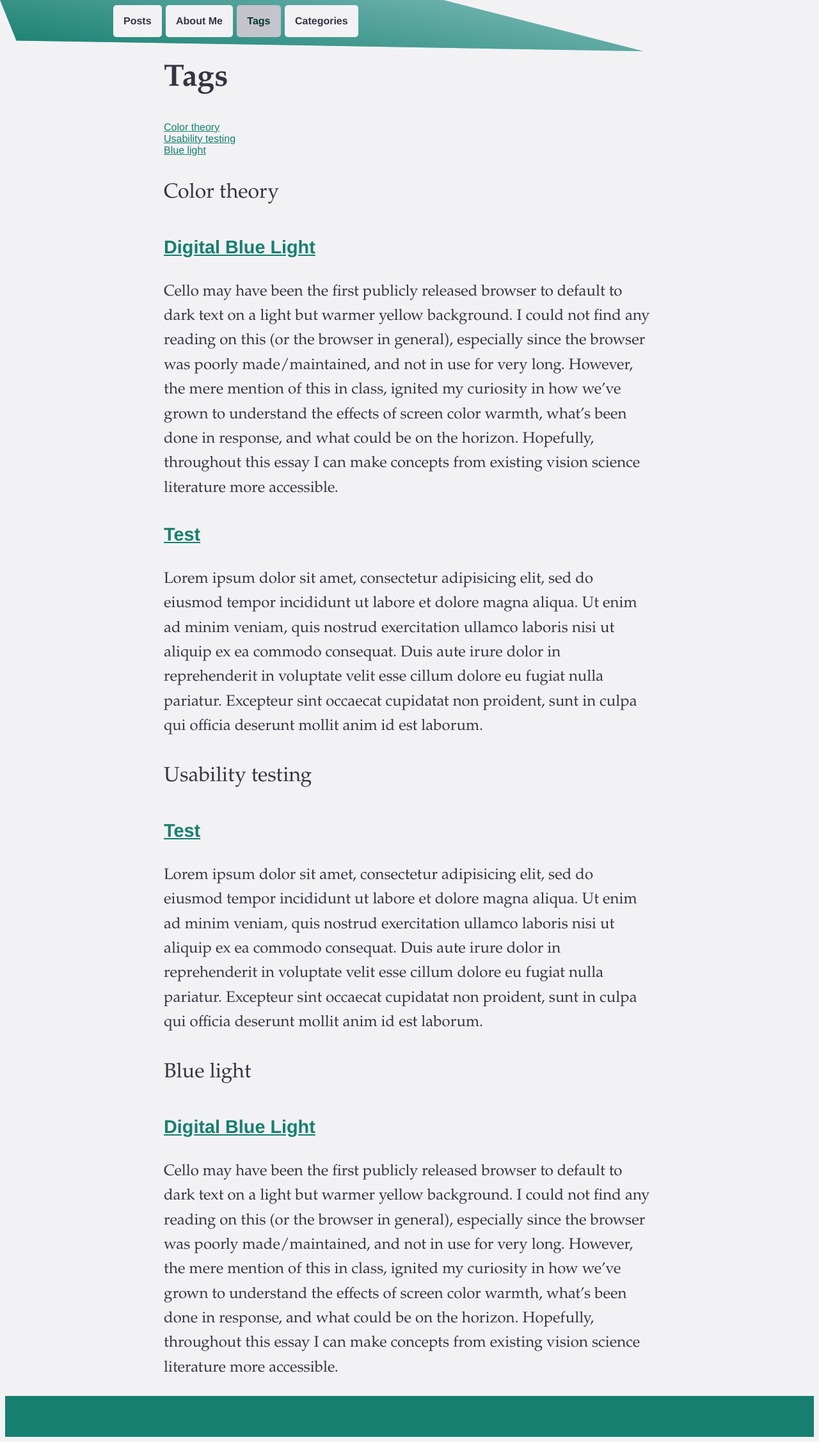
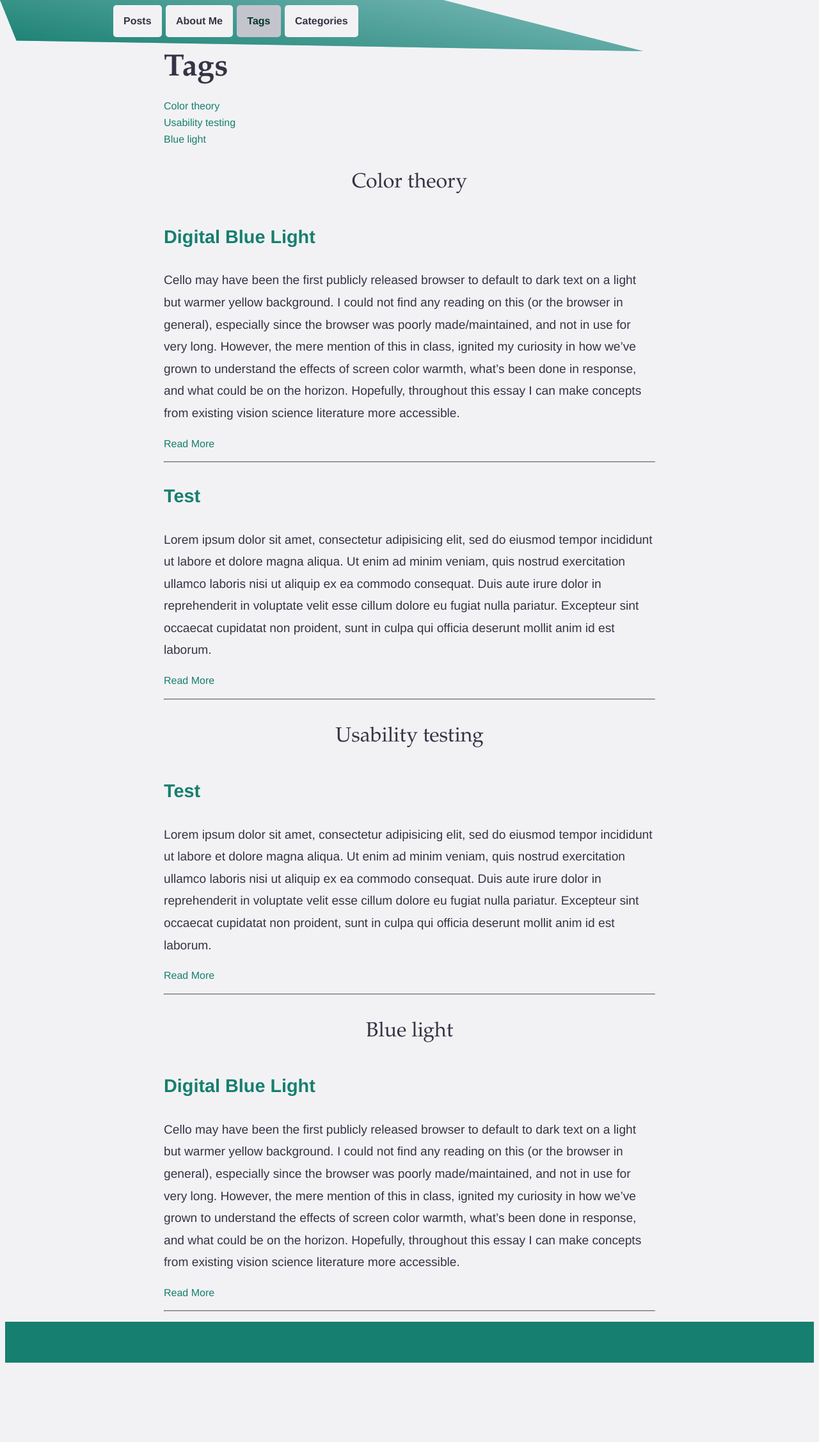
Before and after one commit to b7s9/personal-blog-jekyll, a Jekyll site: the page built from tags.html, in a window 1280 px wide. Shown: the whole page at 64% size. Built offline with Jekyll 4.4.1, drawn with Linux system fonts in a browser that asks for light colours; some web fonts are replaced; after the commit the page ends 2138 px from its top, so only the background shows below that.

Commit message:
💄 Improve visual language of page headings

```diff
--- a/_layouts/post.html
+++ b/_layouts/post.html
@@ -1,12 +1,12 @@
 ---
 layout: default
 ---
-<h1>{{ page.title }}</h1>
+<h1 class="post">{{ page.title }}</h1>
 <h4 class="date">{{ page.date | date_to_long_string: "ordinal" }}</h4>
 <ul class="tags" aria-label="Post tags">
     {% for tag in page.tags %}
         <li><a href="/tags.html#{{tag}}">{{tag | capitalize }}</a></li>
     {% endfor %}
 </ul>
-{% include share-btn.html %}
+<!-- {% include share-btn.html %} -->
 {{content}}
--- a/_sass/main.scss
+++ b/_sass/main.scss
@@ -5,16 +5,6 @@
 // --------------------------------------------------------
 // Layout
 // --------------------------------------------------------
-
-
-main {
-    margin: 0 auto;
-    max-width: 95%;
-
-    @media screen and (min-width: $mobile-max) {
-        max-width: $mobile-max;
-    }
-}
 
 nav {
     display: block;
@@ -66,6 +56,30 @@ nav {
     }
 }
 
+main {
+    margin: 0 auto;
+    max-width: 95%;
+
+    @media screen and (min-width: $mobile-max) {
+        max-width: $mobile-max;
+    }
+}
+
+ul.tags {
+
+    li {
+        margin: 0.5rem 0;
+    }
+}
+
+.post-preview {
+
+    a.cta {
+        display: block;
+        margin: 1rem 0;
+    }
+}
+
 footer {
     display: block;
     height: 4rem;
@@ -95,6 +109,15 @@ button {
     padding: 1rem;
 }
 
+hr {
+    border-width: 1px;
+    display: block;
+    margin-block-start: 0.5em;
+    margin-block-end: 0.5em;
+    margin-inline-start: auto;
+    margin-inline-end: auto;
+}
+
 div.share-post {
     text-align: center;
 
@@ -118,25 +141,37 @@ nav {
         text-decoration: none;
     }
 
-    a.current-page {
+    a:hover {
         text-decoration: none;
     }
+
+    // a.current-page {
+    //     text-decoration: none;
+    // }
 }
-
-
 
 h1{
     font-family: "Junicode", "Palatino", serif;
-    line-height: 1.4;
     font-size: 3rem;
     font-weight: 700;
+    line-height: 1.4;
+    margin: 0;
+    margin-block-start: 1rem;
+    margin-block-end: 0;
+    margin-inline-start: 0px;
+    margin-inline-end: 0px;
+}
+
+h1.post {
+    font-size: 2rem;
 }
 
 h2{
     font-family: "Junicode", "Palatino", serif;
-    line-height: 2;
     font-size: 2rem;
     font-weight: 400;
+    line-height: 2;
+    text-align: center;
 }
 
 h3{
@@ -145,23 +180,39 @@ h3{
     line-height: 1.6;
 }
 
+h4 {
+    display: inline-block;
+    margin-block-start: 0.75rem;
+    margin-block-end: 0.75rem;
+    margin-inline-start: 0px;
+    margin-inline-end: 0px;
+    font-weight: 600;
+}
+
 a {
-    text-decoration: underline;
+    text-decoration: none;
 }
 
 a:hover {
-    text-decoration: none;
+    text-decoration: underline;
 }
 
 section.intro p{
     font-family: "Junicode", "Palatino", serif;
-    font-size: 1.5rem;
+    font-size: 1.3rem;
     line-height: 1.6;
+}
+
+li.post-preview section.intro p{
+    font-family: "Source Sans Pro", Helvetica, Arial sans-serif;
+    font-size: 1.2rem;
+    line-height: 1.8;
+    overflow-wrap: break-word;
 }
 
 p{
     font-family: "Source Sans Pro", Helvetica, Arial sans-serif;
-    font-size: 1.2rem;
+    font-size: 1.1rem;
     line-height: 1.8;
     overflow-wrap: break-word;
 }
@@ -175,10 +226,10 @@ a.excerpt, a.excerpt + .cta {
 
 .posts {
     h3 a, a.cta {
-        text-decoration: underline;
+        text-decoration: none;
     }
     h3 a:hover, a.cta:hover {
-        text-decoration: none;
+        text-decoration: underline;
     }
 }
 
@@ -274,3 +325,7 @@ button {
     background-color: $primary-dark;
     color: $white;
 }
+
+hr{
+    border-color: $light-grey;
+}
--- a/assets/js/main.js
+++ b/assets/js/main.js
@@ -47,7 +47,7 @@
         };
 
         // shareBtn.addEventListener('click', copyPostLink);
-        shareBtn.addEventListener('touchup', copyPostLink);
+        shareBtn.addEventListener('touchend', copyPostLink);
         shareBtn.addEventListener('mouseup', copyPostLink);
     };
 
--- a/categories.html
+++ b/categories.html
@@ -17,9 +17,11 @@ title: Categories
         <h2 id="{{category[0] | lowercase}}">{{category[0] | capitalize }}</h2>
 
             {% for post in category[1] %}
-                <li>
+                <li class="post-preview">
                     <h3><a href="{{post.url}}">{{post.title}}</a></h3>
-                    <div class="excerpt" title="{{post.title}}">{{post.excerpt}}</div>
+                    <a href="{{post.url}}" class="excerpt" title="{{post.title}}">{{post.excerpt}}</a>
+                    {% include read-more-btn.html link=post.url %}
+                    <hr>
                 </li>
             {% endfor %}
     {% endfor %}
--- a/index.html
+++ b/index.html
@@ -15,10 +15,11 @@ title: Posts
     <!-- <h2>All Posts</h2> -->
     <ul>
         {% for post in site.posts %}
-            <li>
+            <li class="post-preview">
                 <h3><a href="{{post.url}}">{{post.title}}</a></h3>
                 <a href="{{post.url}}" class="excerpt" title="{{post.title}}">{{post.excerpt}}</a>
                 {% include read-more-btn.html link=post.url %}
+                <hr>
             </li>
         {% endfor %}
     </ul>
--- a/tags.html
+++ b/tags.html
@@ -3,7 +3,7 @@ layout: default
 title: Tags
 ---
 <h1>Tags</h1>
-<ul>
+<ul class="tags">
    {% for tag in site.tags %}
         <li>
             <a href="#{{tag[0]}}">{{tag[0] | capitalize }}</a>
@@ -16,9 +16,11 @@ title: Tags
         <h2 id="{{tag[0]}}">{{tag[0] | capitalize }}</h2>
 
             {% for post in tag[1] %}
-            <li>
+            <li class="post-preview">
                 <h3><a href="{{post.url}}">{{post.title}}</a></h3>
-                <div class="excerpt" title="{{post.title}}">{{post.excerpt}}</div>
+                <a href="{{post.url}}" class="excerpt" title="{{post.title}}">{{post.excerpt}}</a>
+                {% include read-more-btn.html link=post.url %}
+                <hr>
             </li>
             {% endfor %}
     {% endfor %}
```
Also changed, not shown: about.html (renamed from about.md, +6 -4 lines).
